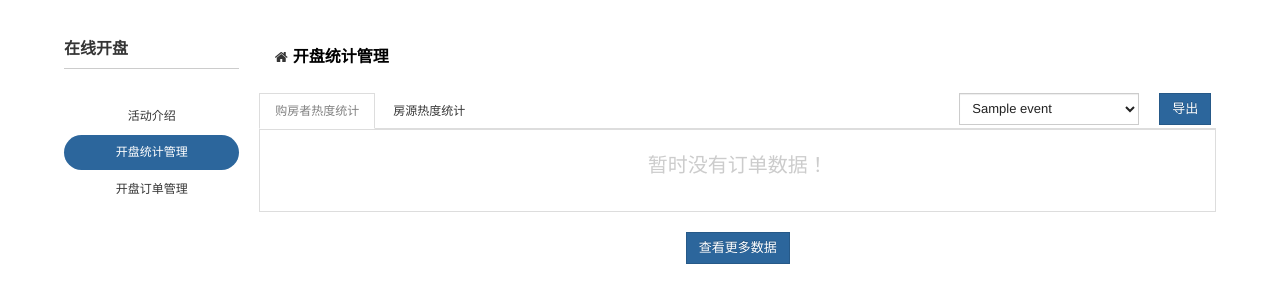
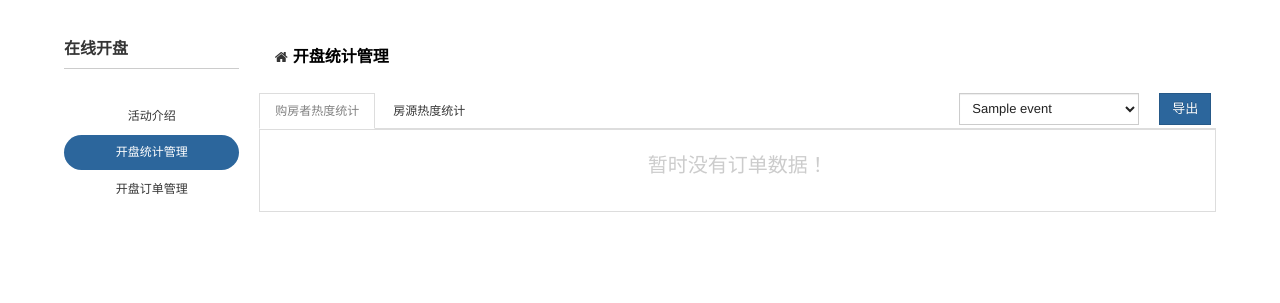
Before and after one commit to superOnes/roomBuy, a Django app: page /opensta/ in a window 1280 px wide. Shown: the part 50-353 px from the top of the page. Run offline with Django 3.2, Linux system fonts and the light colour scheme; a user stored in the database is signed in; tables that the repository leaves empty hold one stand-in row (values such as "Sample post"); some libraries are stand-ins or nearby versions.

Commit message:
查看样式

```diff
--- a/static/customJS/index.js
+++ b/static/customJS/index.js
@@ -180,6 +180,7 @@ function statisticsData(thisId){
 				};
 			}else{
 				$(".datatable").html("<div style='display:block;padding: 20px 0;'> <p style='font-size: 20px;color: #CCCCCC;text-align: center;'>暂时没有订单数据！</p> </div>")
+				$(".lookMoreHouse").hide();
 			}
 		},
 		error:function(){
@@ -204,6 +205,7 @@ function statisticsData(thisId){
 				};
 			}else{
 				$(".datatable").html("<div style='display:block;padding: 20px 0;'> <p style='font-size: 20px;color: #CCCCCC;text-align: center;'>暂时没有订单数据！</p> </div>")
+				$(".lookMoreBuyer").hide();
 			}
 		},
 		error:function(){
--- a/static/style/style.css
+++ b/static/style/style.css
@@ -66,9 +66,19 @@ input[type="number"]{
 	margin: 0 0 0 100px !important;
 }
 
-
-
-
+/*查看更多*/
+.lookMoreBuyer, .lookMoreHouse{
+	border-radius: 15px;
+	display: block;
+	border: none;
+	background-color: #ffffff;
+}
+.lookMoreBuyer:hover{
+background: #f2f2f2;
+}
+.lookMoreHouse:hover{
+background: #f2f2f2;
+}
 /*表单的必填项*/
 .form-group>label{padding-top: 0 !important;position: relative;margin-top:10px !important;}
 .form-group>label>i{position: absolute;right:0;top:0;font-size: 16px;color:red;}
--- a/templates/opensta.html
+++ b/templates/opensta.html
@@ -38,7 +38,7 @@
 				<tr> </tr>
 			</tbody>
 		</table>
-		<p style="text-align:center;"><a class="btn btn-primary lookMoreBuyer">查看更多数据</a></p>
+		<p class="btn lookMoreBuyer">查看更多数据</p>
 	</div>
 	<div class="tab-pane fade" id="tabContent2">
 		<table class="table datatable">
@@ -60,7 +60,7 @@
 				<tr> </tr>
 			</tbody>
 		</table>
-		<p style="text-align:center;"><a class="btn btn-primary lookMoreHouse">查看更多数据</a></p>
+		<p class="btn lookMoreHouse">查看更多数据</p>
 	</div>
 </div>
 {% endblock %} {% block js %}
```
